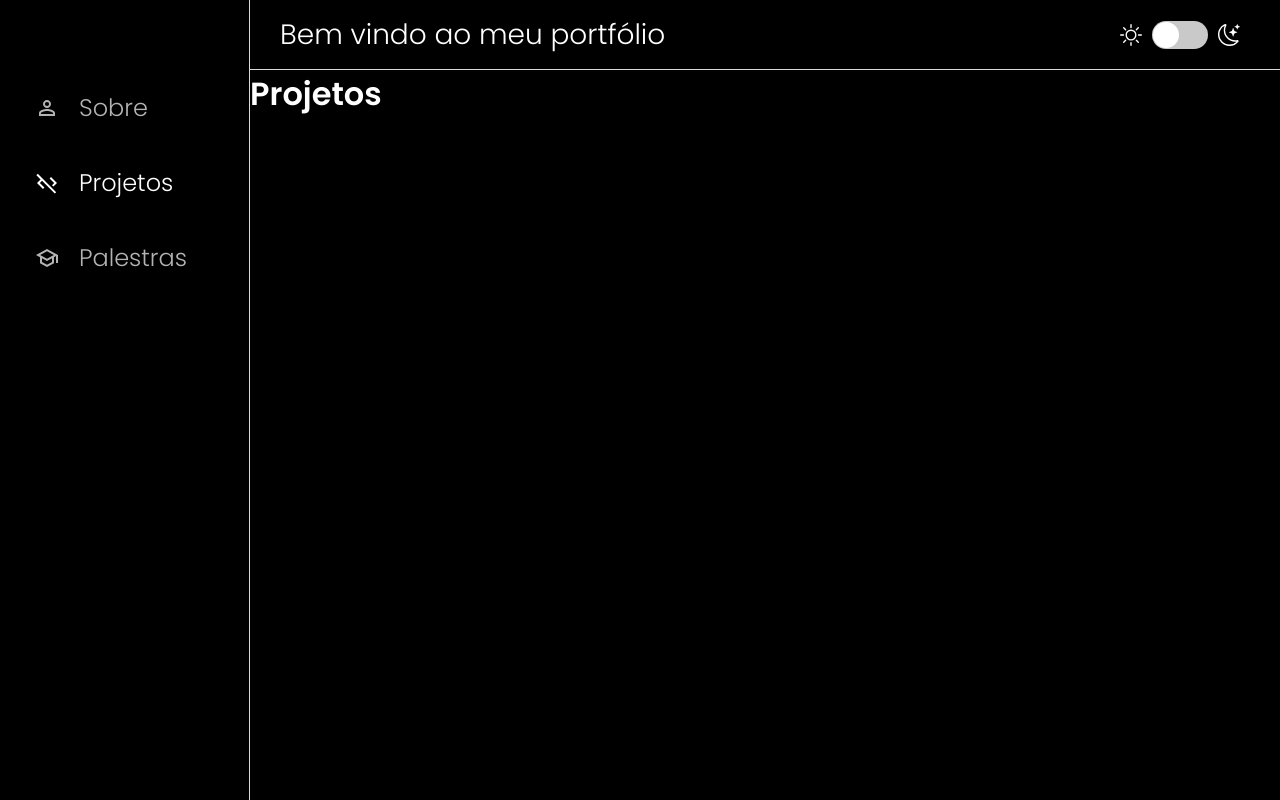
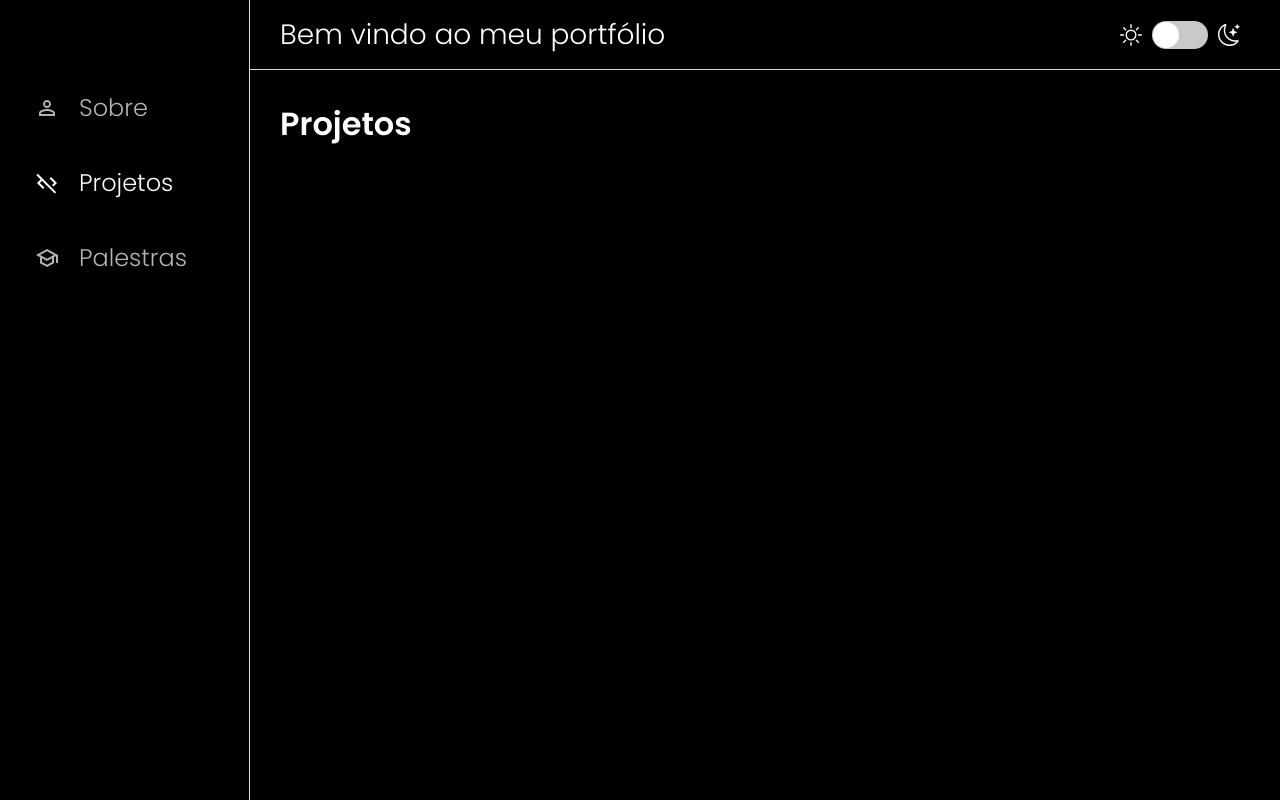
Before and after one commit to IanoMaciel/portfolio, a React (Create React App) app: page /Projects in a window 1280 px wide. Built offline with nearby package versions, Linux system fonts and the light colour scheme.

Commit message:
refactor: ajustes para deixar fixo o aside e mainheader

```diff
--- a/src/components/Content/styles.ts
+++ b/src/components/Content/styles.ts
@@ -1,4 +1,4 @@
-import styled from 'styled-components'
+import styled from 'styled-components';
 
 export const Container = styled.div`
     grid-area: CT;
@@ -6,4 +6,18 @@
     color: ${props => props.theme.colors.primary};
 
     background-color: ${props => props.theme.colors.tertiary};
+
+    padding: 30px;
+
+    height: calc(100vh - 70px);
+    overflow-y: scroll;
+
+    ::-webkit-scrollbar {
+        width: 8px;
+    }
+
+    ::-webkit-scrollbar-thumb {
+        background-color: ${props => props.theme.colors.tertiary};
+        border-radius: 4px; /* Borda arredondada da alça */
+    }
 `;
```
